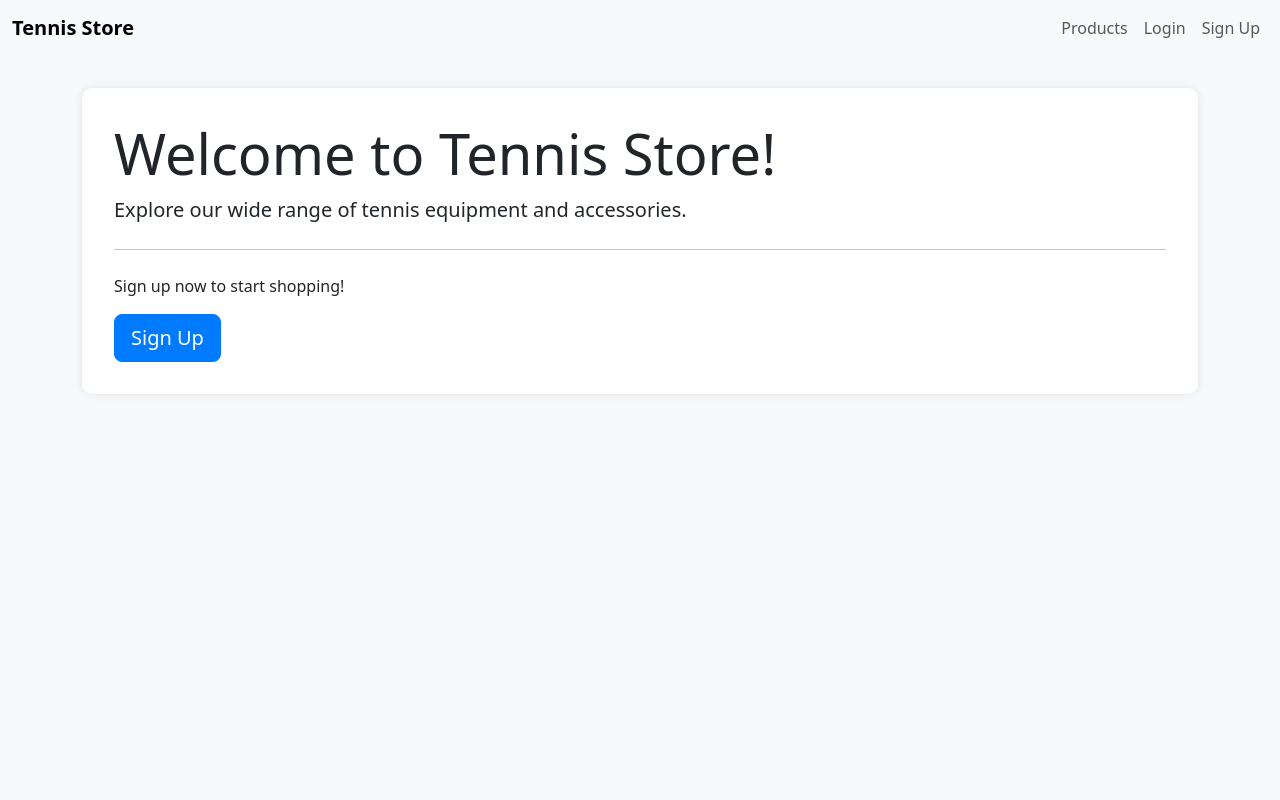
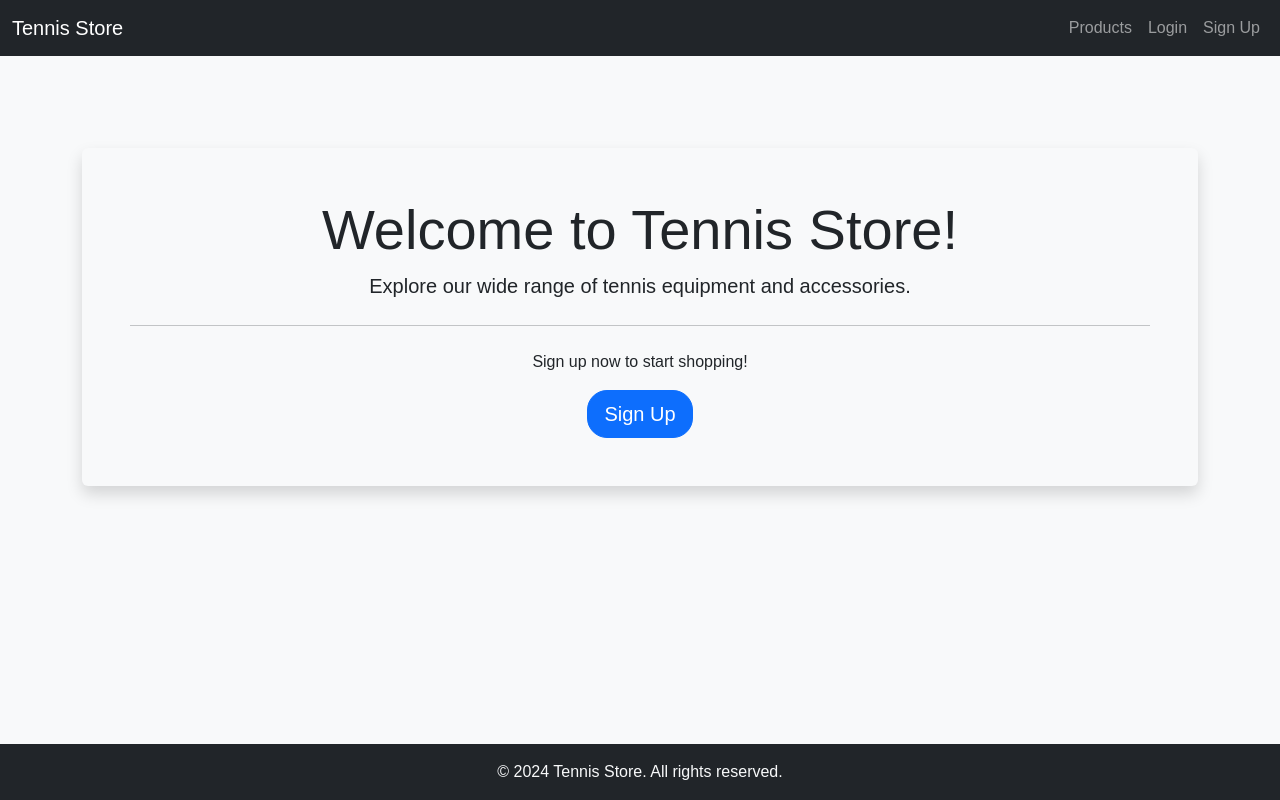
Before and after one commit to Nobita006/tennis_store, a Django app: page / in a window 1280 px wide. Run offline with Django 4.2, Linux system fonts and the light colour scheme.

Commit message:
added CSS to home,login and register pages

```diff
--- a/store/static/css/styles.css
+++ b/store/static/css/styles.css
@@ -1,25 +1,37 @@
+/* styles.css */
+
 body {
+    font-family: 'Arial', sans-serif;
     background-color: #f8f9fa;
 }
 
-.navbar-brand {
-    font-weight: bold;
+.navbar {
+    margin-bottom: 20px;
+}
+
+.card {
+    border-radius: 8px;
+}
+
+.btn-primary, .btn-success {
+    border-radius: 20px;
 }
 
 .jumbotron {
-    background-color: #ffffff;
-    padding: 2rem;
-    border-radius: 10px;
-    box-shadow: 0 0 10px rgba(0, 0, 0, 0.1);
-    margin-top: 2rem;
+    background-color: #e9ecef;
 }
 
-.btn-primary {
-    background-color: #007bff;
-    border-color: #007bff;
+/* Sticky Footer */
+html {
+    height: 100%;
 }
 
-.btn-primary:hover {
-    background-color: #0056b3;
-    border-color: #0056b3;
+body {
+    display: flex;
+    flex-direction: column;
+    min-height: 100vh;
 }
+
+footer {
+    margin-top: auto;
+}
--- a/store/templates/base.html
+++ b/store/templates/base.html
@@ -9,7 +9,7 @@
     <link rel="stylesheet" href="{% static 'css/styles.css' %}">
 </head>
 <body>
-    <nav class="navbar navbar-expand-lg navbar-light bg-light">
+    <nav class="navbar navbar-expand-lg navbar-dark bg-dark">
         <div class="container-fluid">
             <a class="navbar-brand" href="{% url 'home' %}">Tennis Store</a>
             <button class="navbar-toggler" type="button" data-bs-toggle="collapse" data-bs-target="#navbarNav" aria-controls="navbarNav" aria-expanded="false" aria-label="Toggle navigation">
@@ -39,10 +39,13 @@
             </div>
         </div>
     </nav>
-    <div class="container">
+    <div class="container mt-4">
         {% block content %}
         {% endblock %}
     </div>
+    <footer class="bg-dark text-light text-center py-3 mt-auto">
+        <p class="mb-0">&copy; 2024 Tennis Store. All rights reserved.</p>
+    </footer>
     <script src="https://cdn.jsdelivr.net/npm/bootstrap@5.3.0/dist/js/bootstrap.bundle.min.js"></script>
     <script src="https://cdn.jsdelivr.net/npm/@popperjs/core@2.11.6/dist/umd/popper.min.js"></script>
     <script src="https://cdn.jsdelivr.net/npm/bootstrap@5.3.0-alpha1/dist/js/bootstrap.min.js"></script>
--- a/store/templates/home.html
+++ b/store/templates/home.html
@@ -1,7 +1,7 @@
 {% extends 'base.html' %}
 
 {% block content %}
-<div class="jumbotron">
+<div class="jumbotron text-center bg-light p-5 rounded shadow mt-5">
     <h1 class="display-4">Welcome to Tennis Store!</h1>
     <p class="lead">Explore our wide range of tennis equipment and accessories.</p>
     <hr class="my-4">
--- a/store/templates/order.html
+++ b/store/templates/order.html
@@ -26,5 +26,8 @@
 <p>Total Amount: ${{ order.total_amount }}</p>
 {% if order.status == 'Pending' %}
 <a href="{% url 'cancel_order' order.id %}" class="btn btn-danger">Cancel Order</a>
+<a href="{% url 'pay_order' order.id %}" class="btn btn-success">Pay Now</a>
+{% else %}
+<p class="text-success">Order Paid</p>
 {% endif %}
 {% endblock %}
--- a/store/urls.py
+++ b/store/urls.py
@@ -16,4 +16,5 @@ urlpatterns = [
     path('order/<int:order_id>/', views.view_order, name='view_order'),
     path('order/<int:order_id>/cancel/', views.cancel_order, name='cancel_order'),
     path('cart/update/<int:cart_item_id>/', views.update_cart_item, name='update_cart_item'),
+    path('order/<int:order_id>/pay/', views.pay_order, name='pay_order'),
 ]
--- a/store/views.py
+++ b/store/views.py
@@ -96,3 +96,15 @@ def update_cart_item(request, cart_item_id):
         cart_item.save()
         return JsonResponse({'status': 'success'})
     return JsonResponse({'status': 'error'}, status=400)
+
+def pay_order(request, order_id):
+    order = get_object_or_404(Order, id=order_id, user=request.user)
+
+    # Simulate payment process
+    # You could integrate with a real payment gateway here
+
+    # After successful payment
+    order.status = 'Paid'
+    order.save()
+
+    return redirect('view_order', order_id=order.id)
```
Also changed, not shown: store/templates/login.html (+15 -7 lines), store/templates/signup.html (+15 -7 lines), db.sqlite3.
